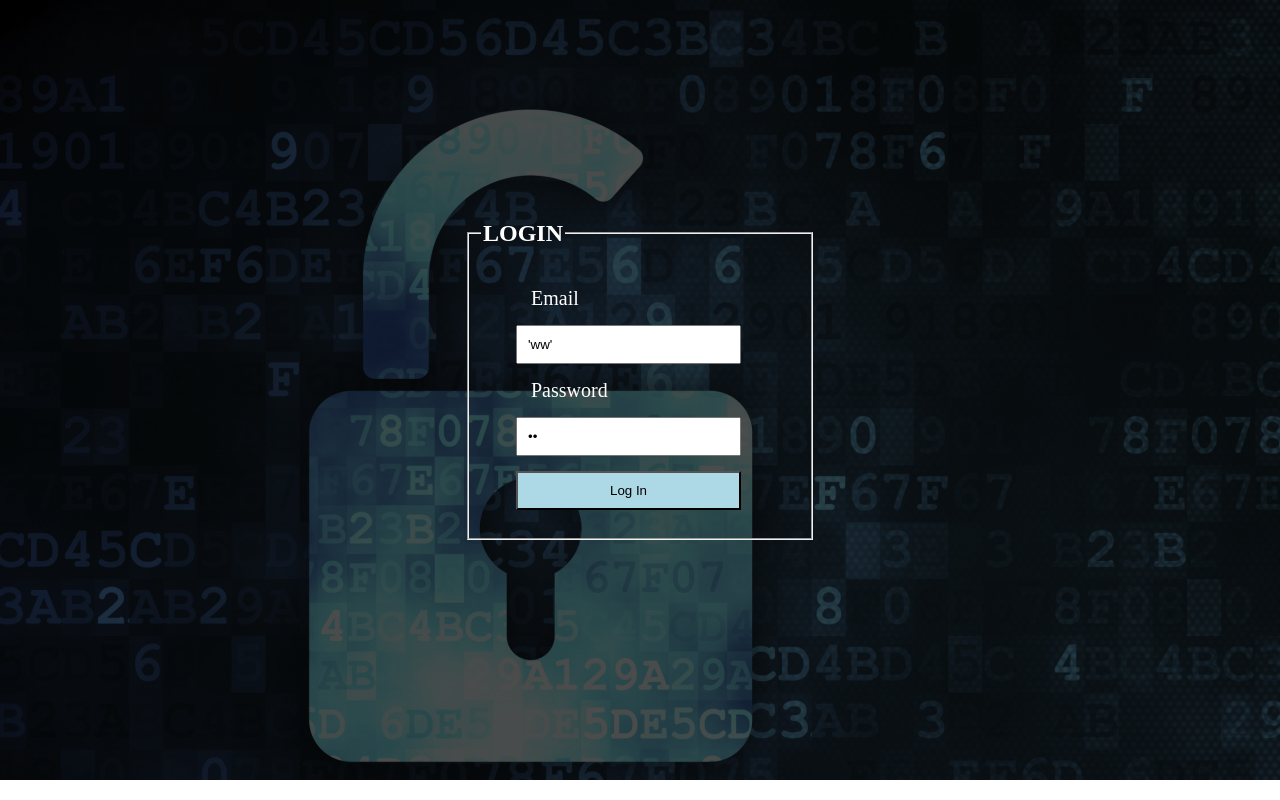
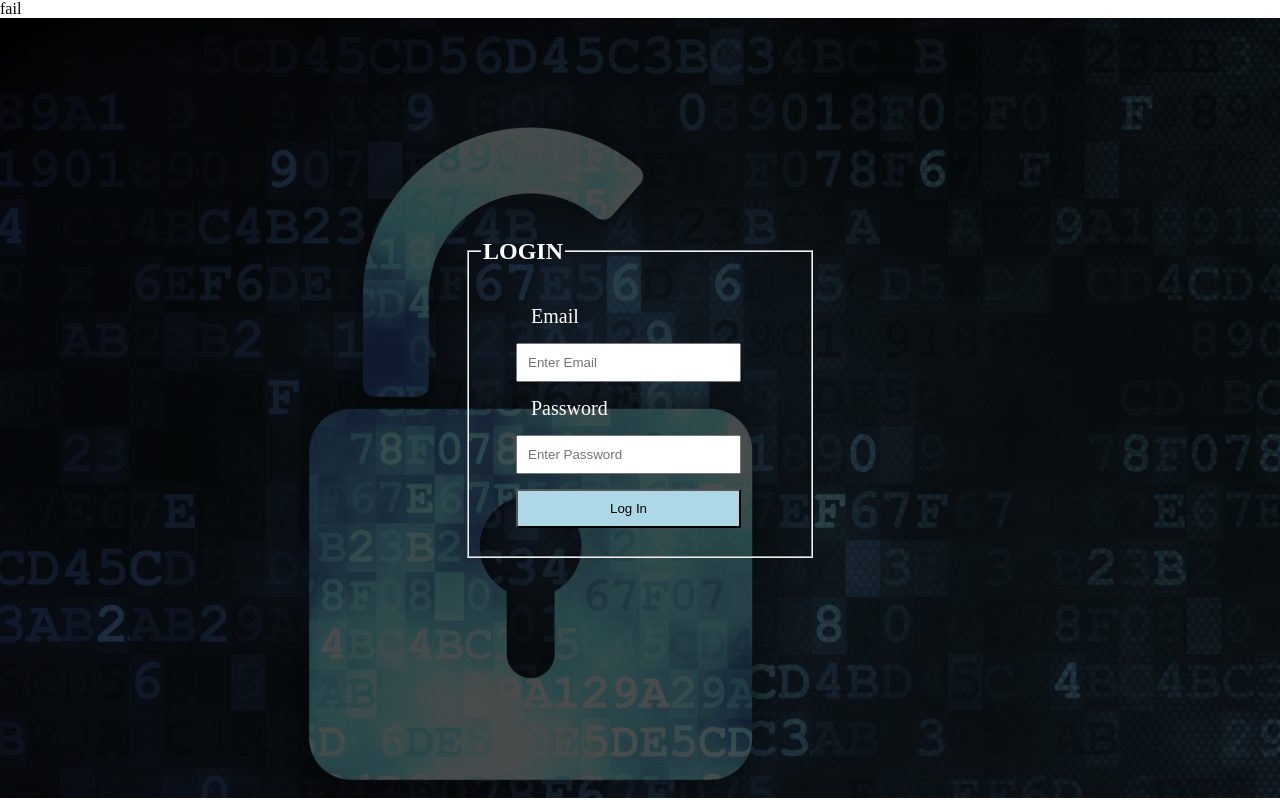
Before and after one commit to MadhushankaUCSC/UMS, a PHP site: the page made by login.php in a window 1280 px wide. Run offline with PHP 8.4, Linux system fonts and the light colour scheme.

Commit message:
modified

```diff
--- a/login.php
+++ b/login.php
@@ -1,3 +1,10 @@
+<?php
+if($_GET['user_email']=='ww'){
+	echo $_GET['user_email'];
+}else{
+	echo 'fail';
+}
+?>
 
 <!DOCTYPE html>
 <html>
@@ -13,9 +20,9 @@
 				<fieldset>
 					<legend><h2>LOGIN</h2></legend>
 					<label for="email">Email</label>
-					<input type="email" name="email" id="email"  placeholder="Enter Email" value="<?php echo $_GET['user_email']; ?>">
+					<input type="email" name="email" id="email"  placeholder="Enter Email" >
 					<label for="password">Password</label>
-					<input type="password" name="password" id="password" placeholder="Enter Password" value="<?php echo $_GET['user_password']; ?>">
+					<input type="password" name="password" id="password" placeholder="Enter Password" >
 					<button  class="btn" type="submit" id="submit">Log In</button><br>
 				</fieldset>
 			</form>
--- a/signup.php
+++ b/signup.php
@@ -16,13 +16,13 @@
 			<fieldset class="crd">
 				<legend><h2>SIGN UP</h2></legend>
 				<label for="first_name">First Name</label>
-				<input type="text" name="first_name" id="first_name" placeholder="Enter First Name"><br>
+				<input type="text" name="first_name" id="first_name" placeholder="Enter First Name" required=""><br>
 
 				<label for="last_name">Last Name</label>
 				<input type="text" name="last_name" id="last_name" placeholder="Enter Last Name"><br>
 
 				<label for="email">Email</label>
-				<input type="email" name="email" id="email" placeholder="Enter Email"><br>
+				<input type="email" name="email" id="email" placeholder="Enter Email" required=""><br>
 
 				<label for="tel">Telephone</label>
 				<input type="tel" name="tel" id="tel" placeholder="Enter Telephone"><br>
@@ -31,7 +31,7 @@
 				<input type="Date" name="dob" id="dob" placeholder="Enter Date Of Birth"><br>
 
 				<label for="password">Password</label>
-				<input type="password" name="password" id="password" placeholder="Enter Password"><br>
+				<input type="password" name="password" id="password" placeholder="Enter Password" required=""><br>
 
 				<button class="btn" type="submit" name="submit" id="submit">Register</button>
 				<p>Already have an account<a href="login.php">Log In</a></p>
```
Also changed, not shown: insert_signup_data.php (+7 -3 lines).
